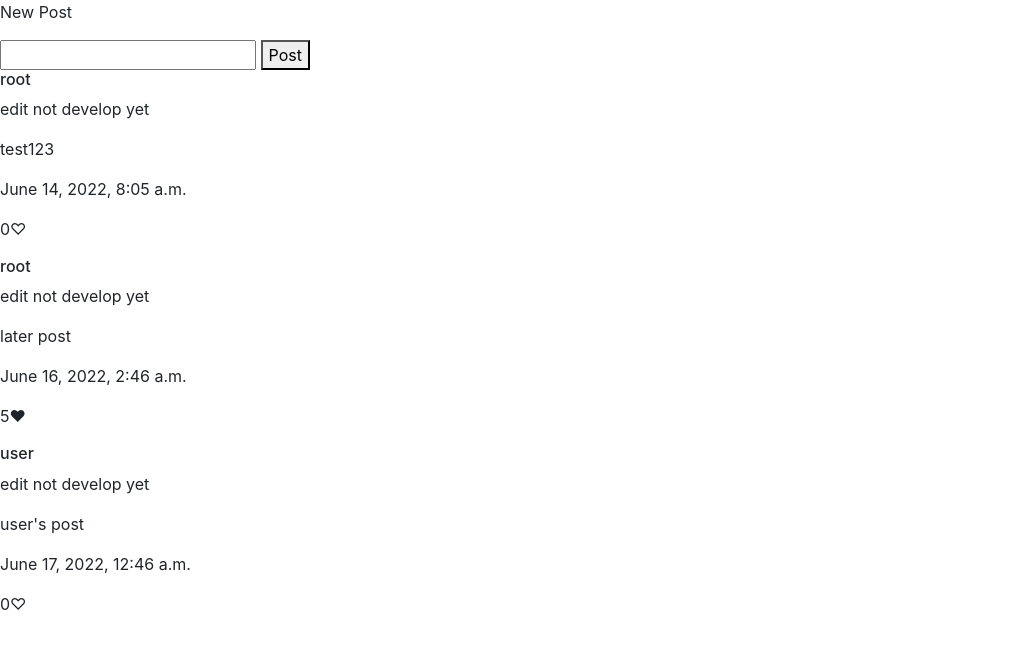
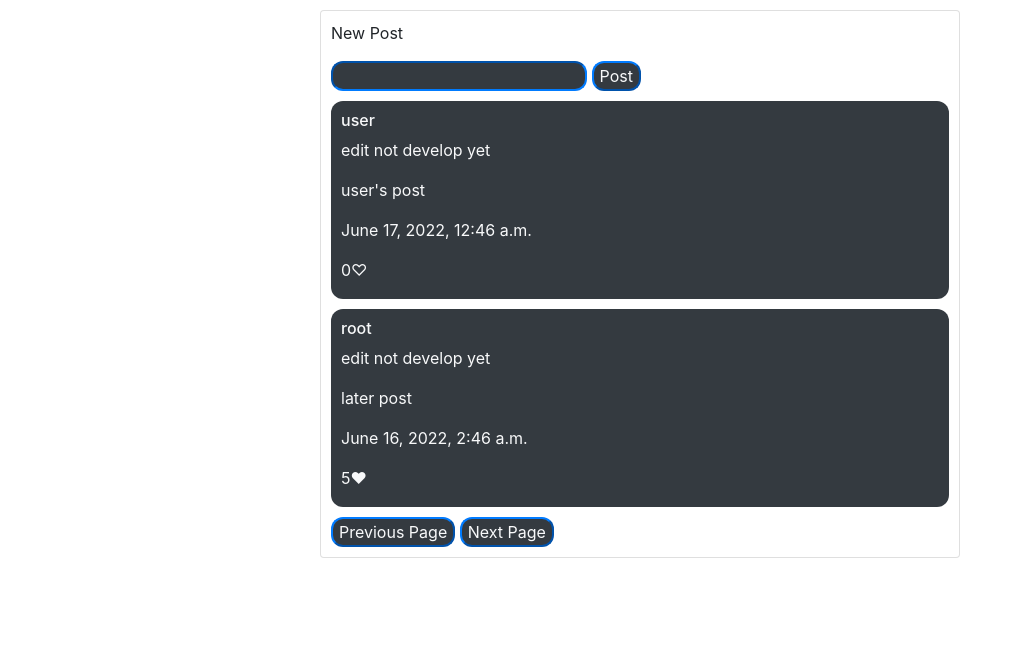
Before and after one commit to tars3017/cs50w-project4-network, a Django app: page / in a window 1280 px wide. Shown: the part 56-705 px from the top of the page, without its empty margins (0-1023 px from the left). Run offline with Django 3.2, Linux system fonts and the light colour scheme; data comes from the database, SQL or seed files in the repository; both versions use the stored data as it was after the commit; some libraries are stand-ins or nearby versions.

Commit message:
Find CSS problem. Just ctrl+<F5>

```diff
--- a/network/static/network/styles.css
+++ b/network/static/network/styles.css
@@ -0,0 +1,27 @@
+.bottom {
+    position: relative;
+    /* bottom: 10px; */
+    border-radius: 5px;
+    border: 5px;
+}
+.left-button {
+    left: 50px;
+}
+.right-button {
+    right: 50px;
+}
+.round {
+    border-radius: 12px;
+}
+.center {
+    margin: auto;
+    width: 50%;
+    padding: 10px;
+    margin-top: 10px;
+}
+.post {
+    margin-top: 10px;
+    margin-bottom: 10px;
+    padding: 10px;
+    padding-bottom: 1px;
+}
--- a/network/templates/network/all_post.html
+++ b/network/templates/network/all_post.html
@@ -6,13 +6,13 @@
         <form action="{% url 'register' %}" method="post">
             <!-- javscript to do to submit the form -->
             {% csrf_token %}
-            <input type="text" name="content">
-            <button type="submit">Post</button>
+            <input type="text" name="content" class=" round text-light bg-dark border-primary">
+            <button type="submit" class=" round text-light bg-dark border-primary">Post</button>
         </form>
     </div>
     <div>
         {% for post in posts %}
-            <div>
+            <div class="post round text-light bg-dark border-primary">
                 <h6>{{ post.poster }}</h6>
                 <p>edit not develop yet</p>
                 <p>{{ post.content }}</p>
@@ -24,5 +24,10 @@
                 {% endif %}
             </div>
         {% endfor %}
+            <div class="bottom">
+                <button class="right-button round text-light bg-dark border-primary">Previous Page</button>
+                <button class="left-button round text-light bg-dark border-primary">Next Page</button>
+            </div>
     </div>
+
 {% endblock %}
--- a/network/templates/network/layout.html
+++ b/network/templates/network/layout.html
@@ -42,7 +42,7 @@
             </div>
           </nav>
 
-        <div class="body">
+        <div class="center card">
             {% block body %}
             {% endblock %}
         </div>
--- a/network/templates/network/profile.html
+++ b/network/templates/network/profile.html
@@ -13,10 +13,10 @@
             <p>edit not develop yet</p>
             <p>{{ my_post.content }}</p>
             <p>{{ my_post.post_time }}</p>
-            {% if post.like_num %}
+            {% if my_post.like_num == 0 %}
+                <p>{{ my_post.like_num}}&#9825;</p>
+            {% else %}
                 <p>{{ my_post.like_num}}&#10084;</p>
-            {% else %}
-                <p>{{ my_post.like_num}}&#9825;</p>
             {% endif %}
         </div>
         {% endfor %}
--- a/network/views.py
+++ b/network/views.py
@@ -5,7 +5,12 @@ from django.shortcuts import render
 from django.urls import reverse
 
 from .models import User, Post, Profile
+import operator
+from django.core.paginator import Paginator
 
+
+post_paginator = None
+post_per_page = 2
 
 def index(request):
     return render(request, "network/index.html")
@@ -69,19 +74,34 @@ def register(request):
 def index(request):
     if request.method == "POST":
         TODO
-    posts = Post.objects.order_by("post_time").all()
+    posts = Post.objects.order_by("-post_time").all()
+    post_paginator = Paginator(posts, post_per_page)
+    # print(post_paginator)
     return render(request, 'network/all_post.html', {
-        "posts": posts
+        "posts": post_paginator.page(1)
     })
 
 def show_profile(request, name):
     current_user = User.objects.get(username=name)
-    print("!!!!", Profile.objects.get(owner=current_user))
+    post_paginator = Paginator(Post.objects.filter(poster=current_user).order_by("-post_time").all(), post_per_page)
+    # print("!!!!", Profile.objects.get(owner=current_user))
     return render(request, 'network/profile.html', {
         "user_info": Profile.objects.get(owner=current_user),
-        "my_posts": Post.objects.filter(poster=current_user).all()
+        "my_posts": post_paginator.page(1)
     })
 
 def show_following(request):
-    current_user = User.objects.get(username=request.name)
-    # following_post = Post.objects.
+    current_user = User.objects.get(username=request.user)
+    follow_to_list = Profile.objects.get(owner=current_user).follow_to.all()
+    post_lists = []
+    for follow_to in follow_to_list:
+        tmp_set = Post.objects.filter(poster=follow_to)
+        for tmp in tmp_set:
+            post_lists.append(tmp)
+    print(post_lists)
+    ordered = sorted(post_lists, key=operator.attrgetter('post_time'), reverse=True)
+    print(post_lists)
+    post_paginator = Paginator(ordered, post_per_page)
+    return render(request, 'network/all_post.html', {
+        "posts": post_paginator.page(1)
+    })
```
Also changed, not shown: db.sqlite3.
